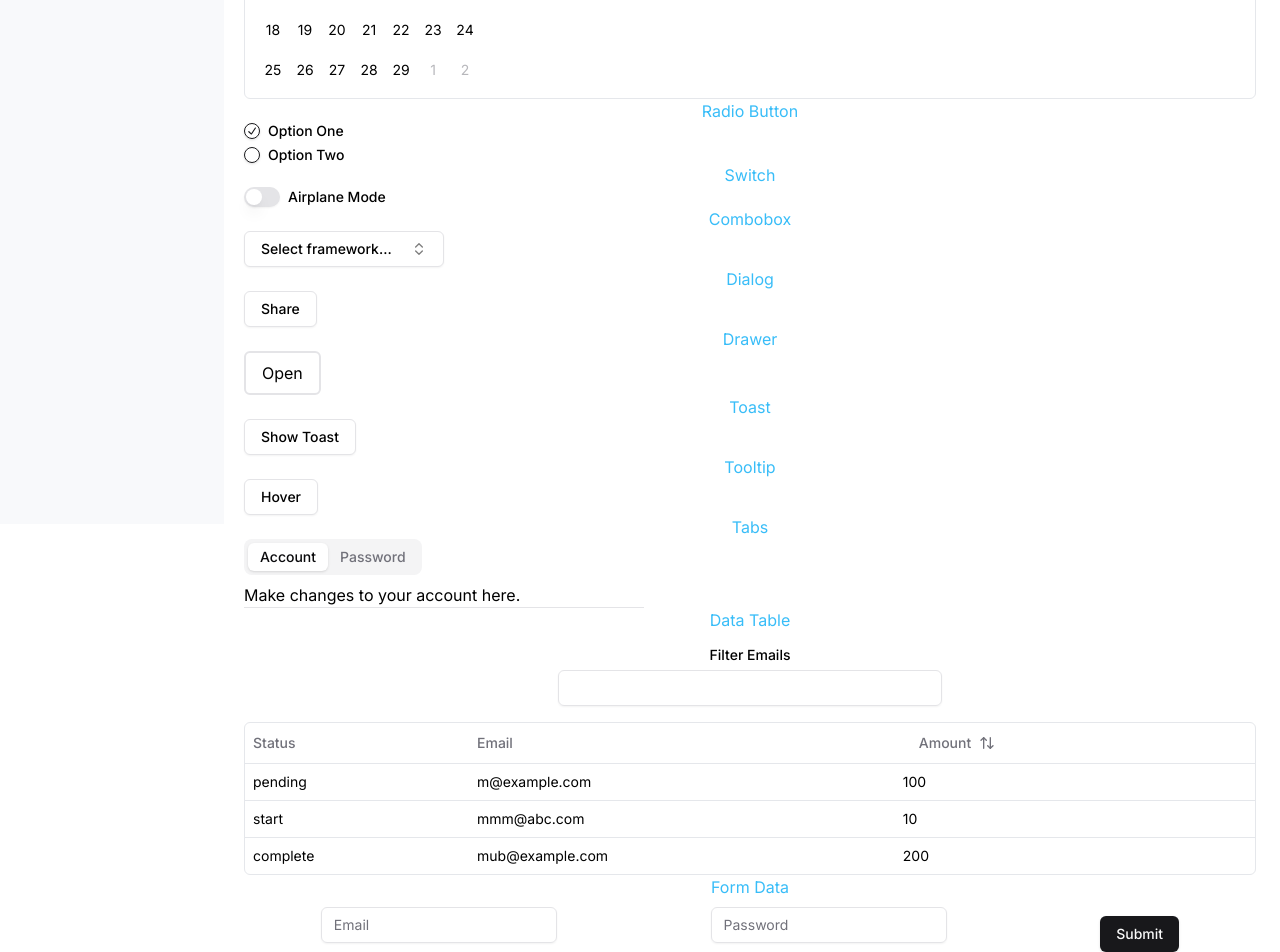
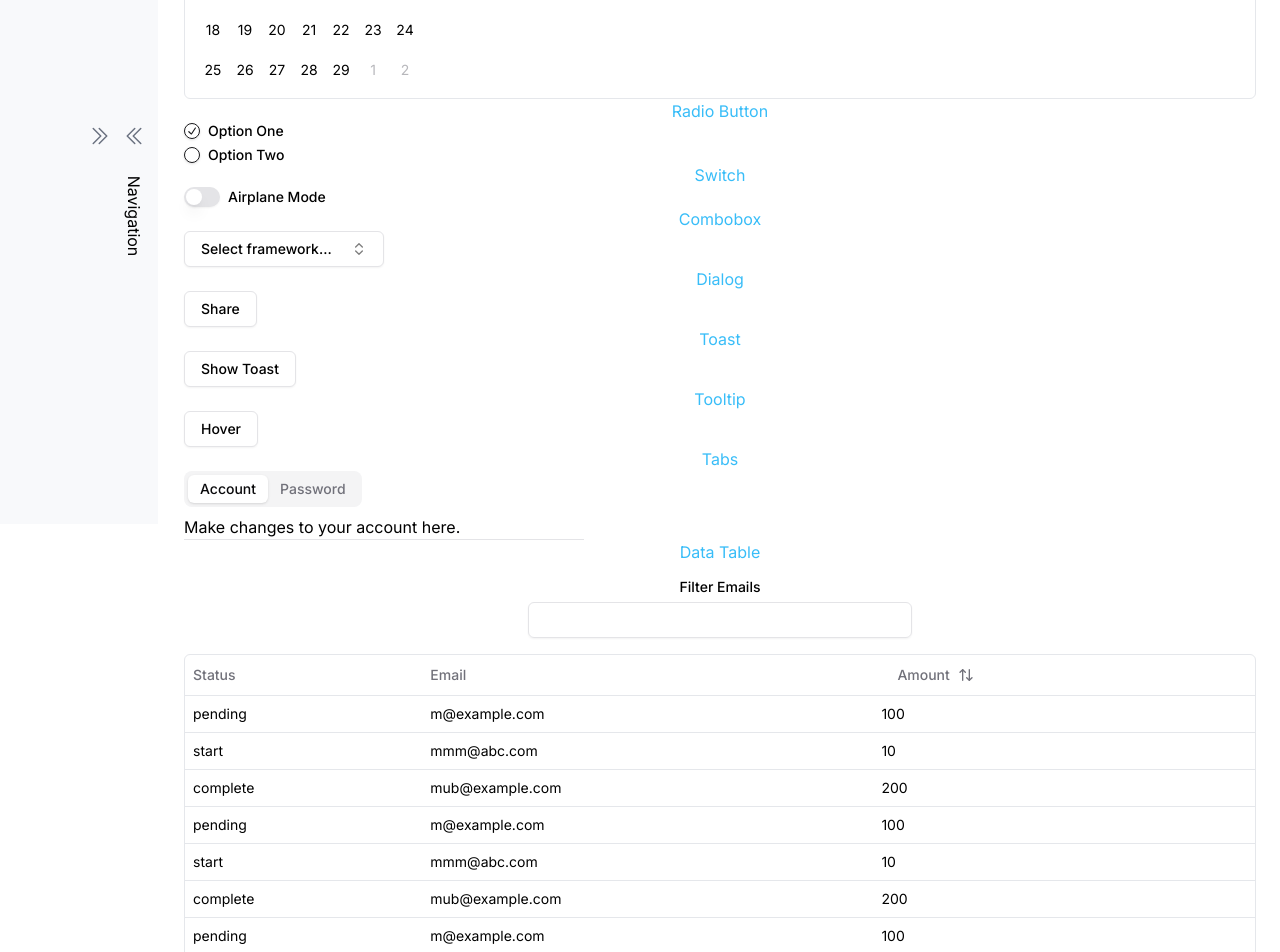
Before and after one commit to AI-Matrix-Engine/ame-react-frontend, a Next.js app: page /create in a window 1280 px wide. Shown: the part 340-1292 px from the top of the page. Built offline with nearby package versions, Linux system fonts and the light colour scheme.

Commit message:
Updated few UI components, their functionality. Created dynamic sidebars.

```diff
--- a/package.json
+++ b/package.json
@@ -9,6 +9,7 @@
     "lint": "next lint"
   },
   "dependencies": {
+    "@heroicons/react": "^2.1.1",
     "@hookform/resolvers": "^3.3.4",
     "@radix-ui/react-avatar": "^1.0.4",
     "@radix-ui/react-checkbox": "^1.0.4",
--- a/src/app/layout.tsx
+++ b/src/app/layout.tsx
@@ -1,9 +1,7 @@
 import type { Metadata } from "next";
 import { Inter } from "next/font/google";
 import "./globals.css";
-import { Header } from "@/components/Header";
-import { LeftNavbar } from "@/components/LeftNavbar";
-import { Toaster } from "@/components/UI/toaster"
+import { Main } from "@/components/Main";
 const inter = Inter({ subsets: ["latin"] });
 
 export const metadata: Metadata = {
@@ -19,22 +17,7 @@ export default function RootLayout({
   return (
     <html lang="en">
       <body className={`${inter.className} bg-white`}>
-        <div className="flex h-screen flex-col ">
-          <Header />
-          <div className="flex gap-2">
-            <div className="">
-              <LeftNavbar />
-            </div>
-            <div
-              className="flex-1 pl-[212px]
-            "
-            >
-              {children}
-            </div>
-
-          </div>
-        </div>
-        <Toaster />
+        <Main>{children}</Main>
       </body>
     </html>
   );
--- a/src/components/Create/Create.tsx
+++ b/src/components/Create/Create.tsx
@@ -19,14 +19,7 @@ import {
   DialogTitle,
   DialogTrigger,
 } from "@/components/ui/dialog";
-import {
-  Sheet,
-  SheetContent,
-  SheetDescription,
-  SheetHeader,
-  SheetTitle,
-  SheetTrigger,
-} from "@/components/UI/sheet";
+
 import {
   Tooltip,
   TooltipContent,
@@ -48,7 +41,7 @@ import { Button } from "../UI/button";
 import { Input } from "../UI";
 import { DataTable } from "./DataTable";
 import { Payment, payments, columns } from "./Columns";
-import { FormData } from "../Run/Run";
+
 export const Create = () => {
   const [date, setDate] = React.useState<Date | undefined>(new Date());
   const { toast } = useToast();
@@ -62,19 +55,39 @@ export const Create = () => {
       status: "complete",
       email: "mub@example.com",
     },
+    { id: "728ed52f", amount: 100, status: "pending", email: "m@example.com" },
+    { id: "728ed52f1", amount: 10, status: "start", email: "mmm@abc.com" },
+    {
+      id: "728ed52f2",
+      amount: 200,
+      status: "complete",
+      email: "mub@example.com",
+    },
+    { id: "728ed52f", amount: 100, status: "pending", email: "m@example.com" },
+    { id: "728ed52f1", amount: 10, status: "start", email: "mmm@abc.com" },
+    {
+      id: "728ed52f2",
+      amount: 200,
+      status: "complete",
+      email: "mub@example.com",
+    },
+    { id: "728ed52f", amount: 100, status: "pending", email: "m@example.com" },
+    { id: "728ed52f1", amount: 10, status: "start", email: "mmm@abc.com" },
+    {
+      id: "728ed52f2",
+      amount: 200,
+      status: "complete",
+      email: "mub@example.com",
+    },
+    { id: "728ed52f", amount: 100, status: "pending", email: "m@example.com" },
+    { id: "728ed52f1", amount: 10, status: "start", email: "mmm@abc.com" },
+    {
+      id: "728ed52f2",
+      amount: 200,
+      status: "complete",
+      email: "mub@example.com",
+    },
   ];
-  // async function getData(): Promise<Payment[]> {
-  //   // Fetch data from your API here.
-  //   return [
-  //     {
-  //       id: "728ed52f",
-  //       amount: 100,
-  //       status: "pending",
-  //       email: "m@example.com",
-  //     },
-
-  //   ]
-  // }
 
   return (
     <div className="p-6">
@@ -90,19 +103,6 @@ export const Create = () => {
           </label>
         </div>
       </div>
-        {/* <Checkbox id="terms1" />
-      <div className="grid gap-1.5 leading-none">
-        <label
-          htmlFor="terms1"
-          className="text-sm font-medium leading-none peer-disabled:cursor-not-allowed peer-disabled:opacity-70"
-        >
-          Accept terms and conditions
-        </label>
-        <p className="text-sm text-muted-foreground">
-          You agree to our Terms of Service and Privacy Policy.
-        </p>
-      </div> */}
-
       <div className="flex flex-col">
         <h4 className="text-sky-400 text-center">Caleneder</h4>
 
@@ -174,28 +174,7 @@ export const Create = () => {
           </DialogContent>
         </Dialog>
       </div>
-      <div>
-        <h4 className="text-sky-400 text-center">Drawer</h4>
-        <Sheet>
-          <SheetTrigger className="border-2  border-zinc-200 rounded-md px-4 py-2">
-            Open
-          </SheetTrigger>
-          <SheetContent>
-            <SheetHeader>
-              <SheetTitle>Are you absolutely sure?</SheetTitle>
-              <SheetDescription>
-                This action cannot be undone. This will permanently delete your
-                account and remove your data from our servers.
-              </SheetDescription>
-            </SheetHeader>
 
-            <SheetTitle className="text-center">Form</SheetTitle>
-            <SheetDescription>
-              <FormData additionalClasses={"space-y-4"} />
-            </SheetDescription>
-          </SheetContent>
-        </Sheet>
-      </div>
       <div>
         <h4 className="text-sky-400 text-center">Toast</h4>
         <Button
@@ -244,7 +223,7 @@ export const Create = () => {
       </div>
       <div>
         <h4 className="text-sky-400 text-center">Form Data</h4>
-        <FormData additionalClasses={"flex justify-around items-center"} />
+        {/* <FormData additionalClasses={"flex justify-around items-center"} /> */}
       </div>
 
       <div>
--- a/src/components/Create/DataTable.tsx
+++ b/src/components/Create/DataTable.tsx
@@ -9,6 +9,8 @@ import {
   getFilteredRowModel,
   SortingState,
   getSortedRowModel,
+  getPaginationRowModel,
+
 } from "@tanstack/react-table"
 
 import {
@@ -21,6 +23,7 @@ import {
 } from "@/components/UI/table"
 import { Input } from "../UI";
 import { Label } from "../UI/label";
+import { Button } from "../UI/button";
 interface DataTableProps<TData, TValue> {
   columns: ColumnDef<TData, TValue>[]
   data: TData[]
@@ -41,6 +44,7 @@ export function DataTable<TData, TValue>({
     getCoreRowModel: getCoreRowModel(),
     onColumnFiltersChange: setColumnFilters,
     getFilteredRowModel: getFilteredRowModel(),
+    getPaginationRowModel: getPaginationRowModel(),
     onSortingChange: setSorting,
     getSortedRowModel: getSortedRowModel(),
     state: {
@@ -57,11 +61,11 @@ export function DataTable<TData, TValue>({
           placeholder="Filter emails..."
           value={(table.getColumn("email")?.getFilterValue() as string) ?? ""}
           onChange={(event:React. ChangeEvent<HTMLInputElement>) =>
-            table.getColumn("email")?.setFilterValue(event.target.value)
-          }
+            table.getColumn("email")?.setFilterValue(event.target.value)}
           className="max-w-sm"
         />
       </div>
+      <div>
       <div className="rounded-md border">
        <Table>
         <TableHeader>
@@ -105,6 +109,30 @@ export function DataTable<TData, TValue>({
           )}
         </TableBody>
       </Table>
+
+
+    </div>
+    <div className="flex items-center justify-end space-x-2 py-4">
+        <Button
+          variant="outline"
+          size="sm"
+          onClick={() => table.previousPage()}
+          disabled={!table.getCanPreviousPage()}
+        >
+          Previous
+        </Button>
+        <Button
+          variant="outline"
+          size="sm"
+          onClick={() => table.nextPage()}
+          disabled={!table.getCanNextPage()}
+        >
+          Next
+        </Button>
+      </div>
+    </div>
+     </div>
+      )
       {/* <Table>
           <TableHeader>
             <TableRow>
@@ -151,8 +179,8 @@ export function DataTable<TData, TValue>({
 
           </TableBody>
         </Table> */}
-    </div>
-    </div>
 
-  )
+
+
+
 }
--- a/src/components/LeftNavbar.tsx
+++ b/src/components/LeftNavbar.tsx
@@ -1,14 +1,42 @@
+"use client";
 import Link from "next/link";
+import { useState } from "react";
+import { ChevronDoubleRightIcon } from "@heroicons/react/24/outline";
+import { ChevronDoubleLeftIcon } from "@heroicons/react/24/outline";
+import { on } from "stream";
+// import { PaperAirplaneIcon } from '@heroicons/react/24/outline'
 
-const navItems = [
-  { name: "Create", path: "/create" },
-  { name: "Run", path: "/run" },
-  { name: "Chatbot", path: "/chatbot" },
-];
+type navItem = {
+  name: string;
+  path: string;
+}
 
-export const LeftNavbar = () => {
+type styleType = {
+  width: string;
+}
+
+type leftSideBarType = {
+  id: string;
+  navItems: navItem[];
+  expandedStyles: styleType;
+  collapsedStyles: styleType;
+  toggle: boolean;
+}
+
+type LeftNavbarProps = {
+  details: leftSideBarType;
+  onHandle: (id: string) => void;
+}
+
+export const LeftNavbar = ({ details, onHandle }: LeftNavbarProps) => {
+  const { id, navItems, expandedStyles, collapsedStyles, toggle } = details;
+  console.log("id**", id);
   return (
-    <div className="  w-56 bg-[#F8F9FB] text-white  h-screen fixed ">
+    <div
+      className={`bg-[#F8F9FB] text-white   h-screen relative `}
+    >
+      {toggle ? (
+      <>
         <ul className="flex flex-col">
           {navItems.map((item) => (
             <li key={item.name}>
@@ -21,6 +49,22 @@ export const LeftNavbar = () => {
             </li>
           ))}
         </ul>
+              <button onClick={()=>onHandle(id)} className="absolute  top-[50%] right-0">
+              <ChevronDoubleRightIcon className="h-6 w-6 text-gray-500 flex justify-end" />
+            </button>
+      </>
+      ) : (
+        <div className="relative h-full flex gap-2 flex-col justify-center items-center  ">
+
+          <button onClick={()=>onHandle(id)} className=" flex justify-center items-center absolute top-[50%] ">
+            <ChevronDoubleLeftIcon className="h-6 w-6 text-gray-500 flex justify-end" />
+          </button>
+          <h4 className="text-black rotate-90 absolute top-[60%] ">
+            Navigation
+          </h4>
+        </div>
+      )}
+
     </div>
   );
 };
--- /dev/null
+++ b/src/components/Main.tsx
@@ -0,0 +1,150 @@
+"use client";
+import React, { useState } from "react";
+import { Header } from "./Header";
+import { LeftNavbar } from "./LeftNavbar";
+import {
+  Sheet,
+  SheetContent,
+  SheetDescription,
+  SheetHeader,
+  SheetTitle,
+  SheetTrigger,
+} from "@/components/UI/sheet";
+import { FormData } from "./Run/Run";
+type navItem = {
+  name: string;
+  path: string;
+};
+
+type styleType = {
+  width: string;
+};
+
+type leftSideBarType = {
+  id: string;
+  navItems: navItem[];
+  expandedStyles: styleType;
+  collapsedStyles: styleType;
+  toggle: boolean;
+};
+
+const mostLeftNavItems = [
+  { name: "Create", path: "/create" },
+  { name: "Run", path: "/run" },
+  { name: "Chatbot", path: "/chatbot" },
+];
+
+const leftNavItems = [
+  { name: "WhatsApp", path: "/create" },
+  { name: "Emails", path: "/run" },
+  { name: "Clients", path: "/chatbot" },
+];
+
+const leftSideBars: leftSideBarType[] = [
+  {
+    id: "1",
+    navItems: mostLeftNavItems,
+    expandedStyles: { width: "w-28" },
+    collapsedStyles: { width: "w-12" },
+    toggle: true,
+  },
+  {
+    id: "2",
+    navItems: leftNavItems,
+    expandedStyles: { width: "left-[112px] w-28" },
+    collapsedStyles: { width: "left-[110px] w-12" },
+    toggle: false,
+  },
+];
+
+export const Main = ({ children }) => {
+  const [sideBars, setSideBars] = useState(leftSideBars);
+  // const [handleSidebar, setHandleSidebar] = useState<navbar>({
+  //   first: true,
+  //   second: false,
+  // });
+
+  const updateId = () => {
+    return (Math.floor(Math.random() * 3) + 2).toString();
+  }
+
+  const handleNavigation = (id: string) => {
+    // const updatedSideBars = sideBars.map((sideBar) => sideBar.id === id ? ({...sideBar, toggle: !sideBar.toggle, id: updateId()}): ({...sideBar, id: updateId()}))
+    const updatedSideBars = sideBars.map((sideBar: leftSideBarType) => {
+      if (sideBar.id === id) {
+        if ((sideBar.id === "1" && sideBar.toggle)) {
+          setSideBars((prev) => {
+            prev[1].collapsedStyles.width = "left-[40px] w-12";
+            return [...prev];
+          });
+        }
+
+        else {
+          setSideBars((prev) => {
+            prev[1].collapsedStyles.width = "left-[110px] w-12";
+            return [...prev];
+          });
+
+        }
+
+        return { ...sideBar, toggle: !sideBar.toggle };
+      }
+
+      else {
+        return sideBar;
+      }
+    });
+    setSideBars(updatedSideBars);
+  };
+
+  return (
+    <div className="flex h-screen flex-col">
+      <Header />
+      <div className="flex relative  ">
+        {sideBars.map((sideBar: leftSideBarType) => (
+          <div
+            key={sideBar.id}
+            className={`fixed ${
+              sideBar.toggle
+                ? sideBar.expandedStyles.width
+                : sideBar.collapsedStyles.width
+            }`}
+          >
+            <LeftNavbar details={sideBar} onHandle={handleNavigation} />
+          </div>
+        ))}
+        <div
+          className={`flex-1 ${
+            sideBars[0].toggle && sideBars[1].toggle ? "ml-56" : "ml-40"
+          }`}
+        >
+          {children}
+          <div>
+            <h4 className="text-sky-400 text-center">Drawer</h4>
+            <Sheet>
+              <SheetTrigger className="border-2  border-zinc-200 rounded-md px-4 py-2">
+                Open
+              </SheetTrigger>
+              <SheetContent>
+                <SheetHeader>
+                  <SheetTitle>Are you absolutely sure?</SheetTitle>
+                  <SheetDescription>
+                    This action cannot be undone. This will permanently delete
+                    your account and remove your data from our servers.
+                  </SheetDescription>
+                </SheetHeader>
+
+                <SheetTitle className="text-center">Form</SheetTitle>
+                <SheetDescription>
+                  <FormData additionalClasses={"space-y-4"} />
+                </SheetDescription>
+              </SheetContent>
+            </Sheet>
+          </div>
+        </div>
+
+        <div></div>
+      </div>
+    </div>
+  );
+};
--- a/src/components/UI/Dropdown.tsx
+++ b/src/components/UI/Dropdown.tsx
@@ -155,7 +155,7 @@ import {
 import { Label } from "./label";
 
 export const Dropdown = ({
-  handleChange,
+  onClick,
   options = [],
   placeHolder,
 }) => {
@@ -164,7 +164,7 @@ export const Dropdown = ({
     <>
       <Label className="mb-2">{placeHolder}</Label>
       <Select>
-        <SelectTrigger>
+        <SelectTrigger >
           <SelectValue placeholder={placeHolder} />
         </SelectTrigger>
         <SelectContent>
@@ -173,7 +173,7 @@ export const Dropdown = ({
               <SelectItem
                 key={index}
                 value={item?.value}
-                onClick={(item) => handleChange(item?.value)}
+
               >
                 {item?.label}
               </SelectItem>
--- a/src/components/UI/Input.tsx
+++ b/src/components/UI/Input.tsx
@@ -6,11 +6,11 @@ import { Label } from "./label";
 export interface InputProps
   extends React.InputHTMLAttributes<HTMLInputElement> {
   element: any;
-  handleChange?: any;
+  onChange?: any;
 }
 
 const  Input = React.forwardRef<HTMLInputElement, InputProps>(
-  ({ className,handleChange, type, element = "", ...props }, ref) => {
+  ({ className,onChange, type, element = "", ...props }, ref) => {
     return (
       <>
         <Label htmlFor="email" className="mb-2">{element.source_params?.options?.placeholder}</Label>
@@ -24,7 +24,7 @@ const  Input = React.forwardRef<HTMLInputElement, InputProps>(
           ref={ref}
           {...props}
           placeholder={element.source_params?.options?.placeholder || element}
-          onChange={handleChange}
+          onChange={onChange}
         />
       </>
     );
--- a/src/components/UI/select.tsx
+++ b/src/components/UI/select.tsx
@@ -20,7 +20,7 @@ const SelectValue = SelectPrimitive.Value;
 const SelectTrigger = React.forwardRef<
   React.ElementRef<typeof SelectPrimitive.Trigger>,
   React.ComponentPropsWithoutRef<typeof SelectPrimitive.Trigger>
->(({ className, children, ...props }, ref) => (
+>(({ className,onClick, children, ...props }, ref) => (
   <SelectPrimitive.Trigger
     ref={ref}
     className={cn(
@@ -28,6 +28,7 @@ const SelectTrigger = React.forwardRef<
       className
     )}
     {...props}
+
   >
     {children}
     <SelectPrimitive.Icon asChild>
--- a/src/components/UIFactory/UIRenderer.tsx
+++ b/src/components/UIFactory/UIRenderer.tsx
@@ -13,7 +13,7 @@ export const UIRenderer = ({ element, onChange }: any) => {
   )
     return (
       <Dropdown
-        handleChange={(value: string) => handleChangeValue(value)}
+        onClick={(value: string) => handleChangeValue(value)}
         options={element?.source_params?.options?.options}
         placeHolder={element?.source_params?.options?.placeholder}
       />
@@ -25,7 +25,7 @@ export const UIRenderer = ({ element, onChange }: any) => {
       element={element}
       placeholder="Filter emails..."
       className="max-w-sm"
-      handleChange={handleChangeValue}
+      onChange={handleChangeValue}
     />
     );
   if (element?.source_params?.type === "textarea")
```
Also changed, not shown: 1 other file (tests, documents, lock files or other folders). Lines whose indentation alone changed are shown as unchanged.
